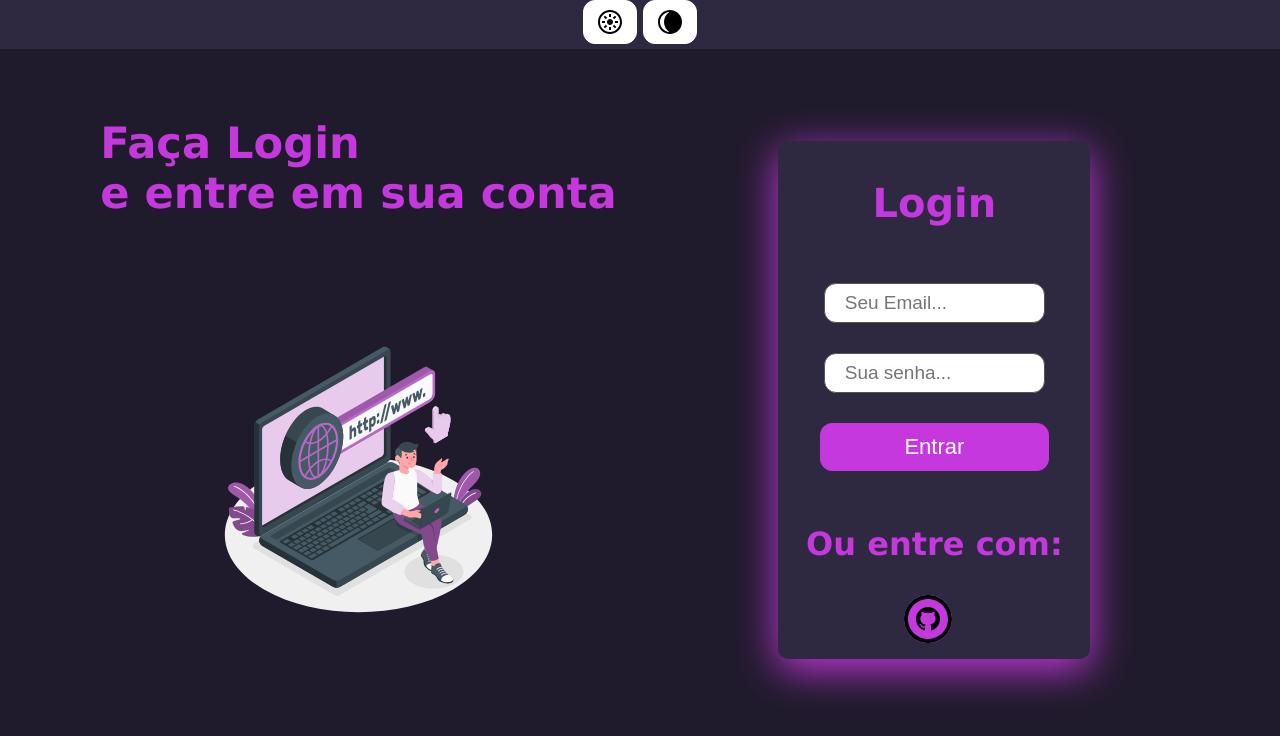
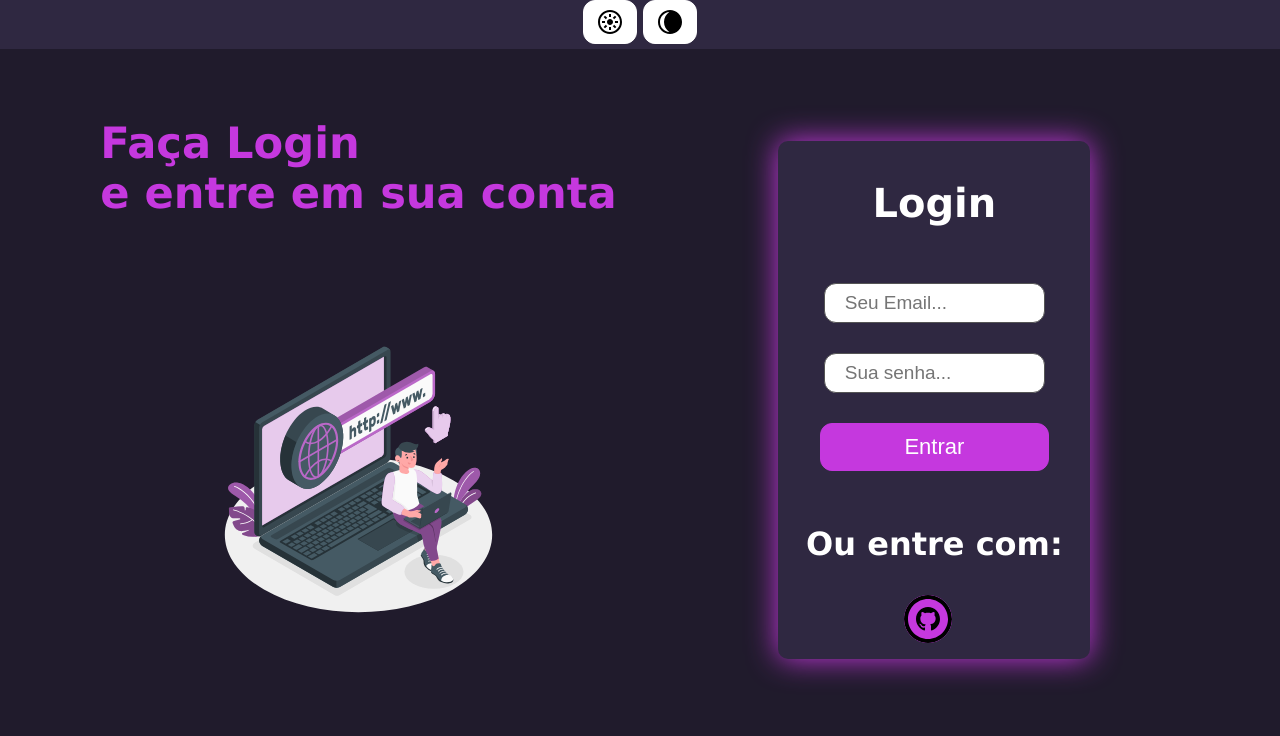
Before and after one commit to DaLyan22/login-dark, a plain HTML site: page index.html in a window 1280 px wide. Drawn offline with Linux system fonts and the light colour scheme.

Commit message:
login :)

```diff
--- a/assets/css/style.css
+++ b/assets/css/style.css
@@ -49,16 +49,16 @@ form {
     flex-direction: column;
     padding: 2% 3%;
     background-color: #2f2841;
-    box-shadow: 0 10px 40px #c538de;
+    box-shadow: 0 0px 30px #c538de;
     border-radius: 10px;
 }
 
 form h1 {
-    color: #c538de;
+    color: white;
     font-size: 2.5em;
 }
 form h3 {
-    color: #c538de;
+    color: white;
     font-size: 2em;
 }
 
@@ -193,5 +193,6 @@ li img:hover {
     }
     .right-login{
         width: 100%;
-    }
+
 }
+}
```
